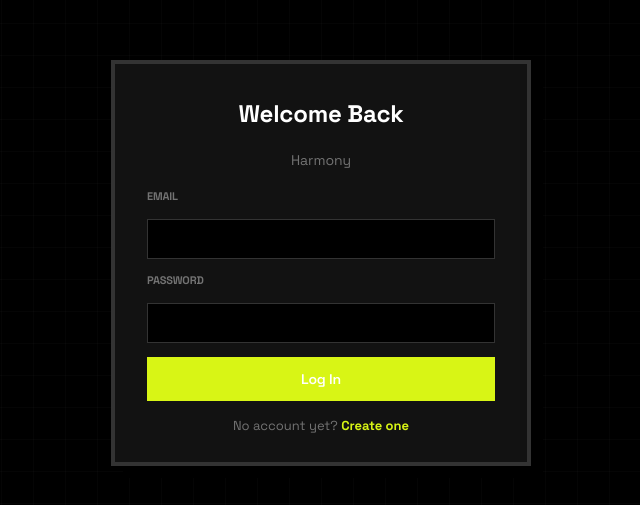
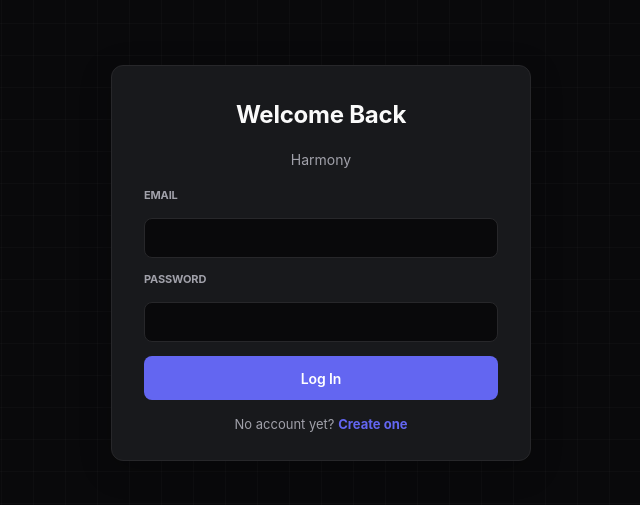
Before and after one commit to Elsyvien/Harmony, a React (Vite) app in the folder web/: page /#/login in a window 1280 px wide. Shown: the part 137-642 px from the top of the page, without its empty margins (319-959 px from the left). Built offline with nearby package versions, Linux system fonts and the light colour scheme; no server answers.

Commit message:
Update global.css

```diff
--- a/web/src/styles/global.css
+++ b/web/src/styles/global.css
@@ -1,29 +1,30 @@
 :root {
-  /* Brutalist Discord Palette - High Contrast */
-  --bg-darkest: #000000;
-  --bg-darker: #0d0d0d;
-  --bg-dark: #121212;
-  --bg-hover: #1f1f1f;
+  /* Clean Modern Dark Palette */
+  --bg-darkest: #09090b;
+  --bg-darker: #121214;
+  --bg-dark: #18191c;
+  --bg-hover: #27272a;
 
-  --panel-border: #333333;
+  --panel-border: #27272a;
 
-  --accent: #d8f515; /* Highlighter neon yellow/green */
-  --accent-hover: #e5ff24;
-  --accent-text: #000000;
+  --accent: #6366f1; /* Vibrant Indigo */
+  --accent-hover: #818cf8;
+  --accent-text: #ffffff;
 
-  --text-header: #ffffff;
-  --text-normal: #e0e0e0;
-  --text-muted: #737373;
+  --text-header: #fafafa;
+  --text-normal: #d4d4d8;
+  --text-muted: #a1a1aa;
 
-  --danger: #ff2a2a;
-  --positive: #00ff66;
+  --danger: #ef4444;
+  --positive: #22c55e;
+  --warning: #f59e0b;
 
-  --font-display: "Space Grotesk", sans-serif;
-  --font-body: "Space Grotesk", "Inter", sans-serif;
+  --font-display: "Inter", -apple-system, BlinkMacSystemFont, sans-serif;
+  --font-body: "Inter", -apple-system, BlinkMacSystemFont, sans-serif;
 
-  /* Brutalism: No soft borders */
-  --radius-sharp: 0px;
-  --radius-soft: 0px;
+  /* Modern soft borders */
+  --radius-sharp: 8px;
+  --radius-soft: 12px;
 }
 
 body.theme-light {
@@ -263,10 +264,10 @@ body.theme-light select optgroup {
   max-width: 420px;
   padding: 34px 32px 28px;
   background: var(--bg-dark);
-  border: 4px solid var(--panel-border);
-  box-shadow: 12px 12px 0px 0px rgba(0, 0, 0, 1);
+  border: 1px solid var(--panel-border);
+  box-shadow: 0 8px 32px rgba(0, 0, 0, 0.24);
   color: var(--text-normal);
-  border-radius: var(--radius-sharp);
+  border-radius: var(--radius-soft);
   animation: scaleUp 0.3s ease-out;
   display: grid;
   gap: 14px;
@@ -681,18 +682,18 @@ body.theme-light .role-pill {
   justify-content: space-between;
   gap: 12px;
   padding: 10px 14px;
-  border: 4px solid var(--panel-border);
+  border: 1px solid var(--panel-border);
   border-radius: var(--radius-sharp);
   background-color: var(--bg-darker);
-  transition: transform 0.1s;
-  box-shadow: 6px 6px 0px 0px rgba(0, 0, 0, 1);
+  transition: transform 0.15s ease, border-color 0.15s ease, box-shadow 0.15s ease;
+  box-shadow: 0 4px 12px rgba(0, 0, 0, 0.1);
 }
 
 .friend-card:hover {
   background-color: var(--bg-hover);
   border-color: var(--accent);
-  transform: translate(-2px, -2px);
-  box-shadow: 8px 8px 0px 0px rgba(0, 0, 0, 1);
+  transform: translateY(-2px);
+  box-shadow: 0 8px 20px rgba(0, 0, 0, 0.15);
 }
 
 .friend-card strong {
@@ -721,16 +722,16 @@ body.theme-light .role-pill {
 
 .setting-card {
   background-color: var(--bg-darker);
-  border: 4px solid var(--panel-border);
+  border: 1px solid var(--panel-border);
   border-radius: var(--radius-sharp);
   padding: 12px;
-  box-shadow: 8px 8px 0px 0px rgba(0, 0, 0, 1);
-  transition: transform 0.1s;
+  box-shadow: 0 4px 12px rgba(0, 0, 0, 0.1);
+  transition: transform 0.15s ease, border-color 0.15s ease, box-shadow 0.15s ease;
 }
 .setting-card:hover {
   border-color: var(--accent);
-  transform: translate(-2px, -2px);
-  box-shadow: 10px 10px 0px 0px rgba(0, 0, 0, 1);
+  transform: translateY(-2px);
+  box-shadow: 0 8px 20px rgba(0, 0, 0, 0.15);
 }
 
 .setting-card h3 {
```
